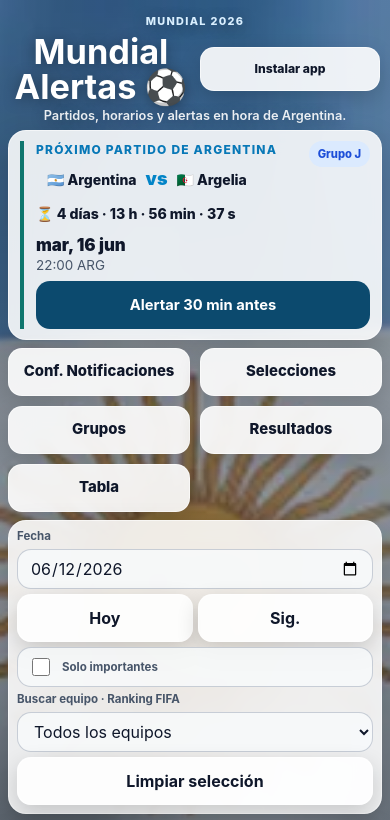
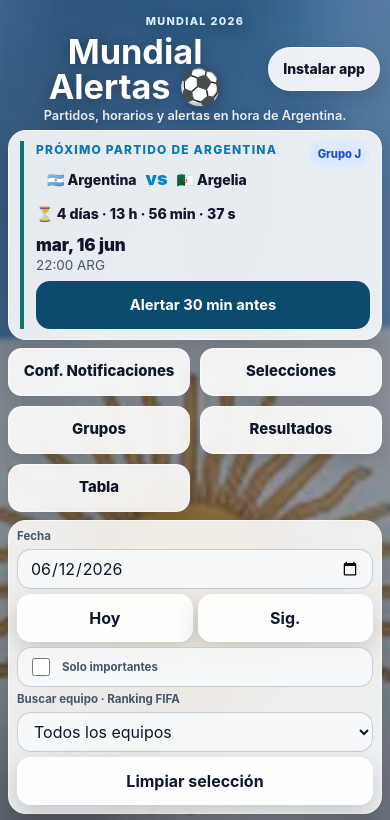
Before and after one commit to ndirazar/mundial-alertas, a website built with Vite: page index.html in a window 390 px wide. Shown: the top 820 px of the page. Built offline with nearby package versions, Linux system fonts and the light colour scheme; no server answers.

Commit message:
Boton instalar corregir

```diff
--- a/src/style.css
+++ b/src/style.css
@@ -1951,9 +1951,13 @@
   }
 
   .install-button {
-    min-width: 112px;
-    padding: 7px 12px;
-    font-size: 0.76rem;
+    width: max-content;
+    min-width: 0;
+    height: 36px;
+    padding: 0 14px;
+    font-size: 14px;
+    border-radius: 999px;
+    flex: 0 0 auto;
   }
 
   .feature-card {
```
